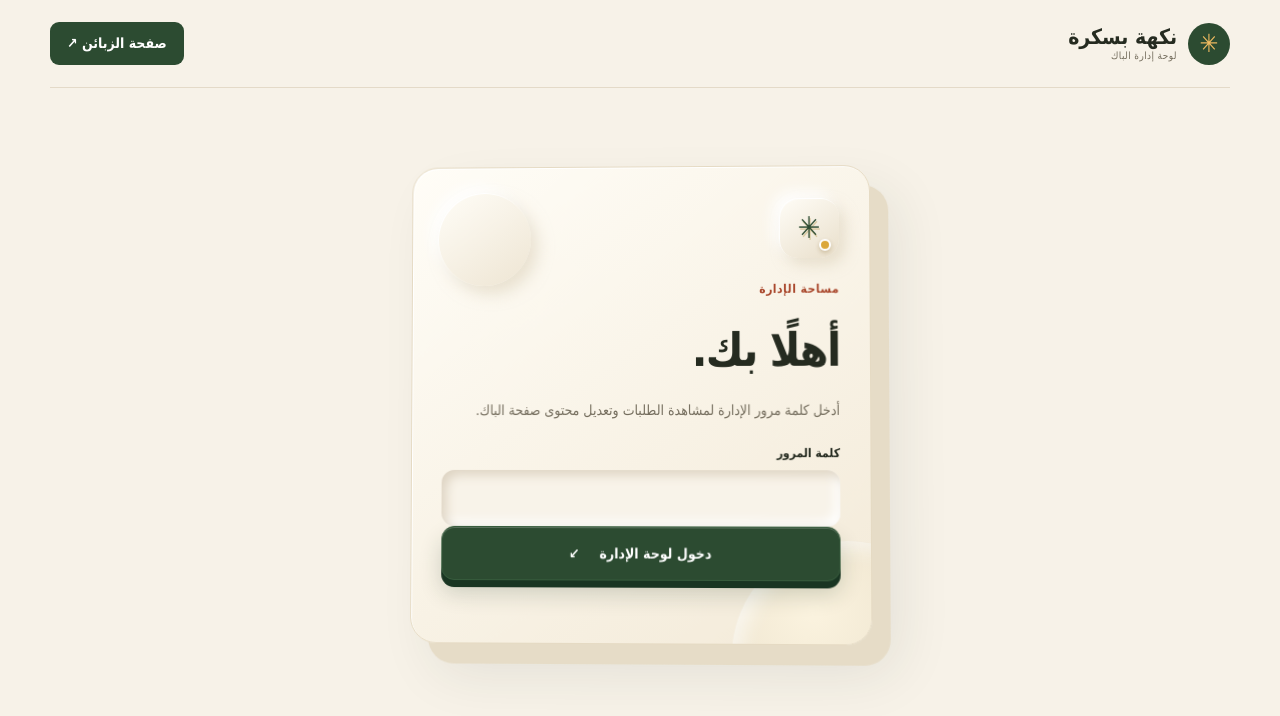
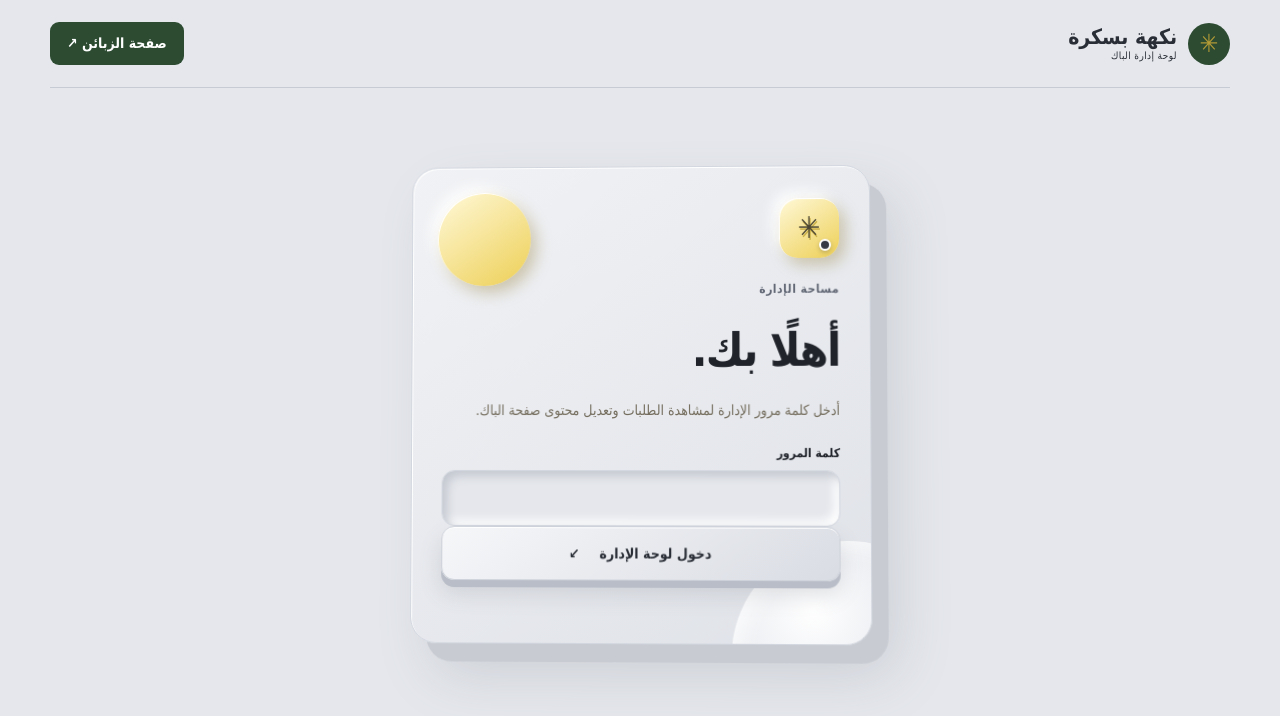
Before and after one commit to azzeddinecharef-netizen/tawabil, a plain HTML site: page public/admin.html in a window 1280 px wide. Drawn offline with Linux system fonts and the light colour scheme.

Commit message:
Apply pearl-gray 3D theme to admin dashboard

```diff
--- a/public/mobile.css
+++ b/public/mobile.css
@@ -60,3 +60,36 @@ html{scroll-padding-top:82px}body{overflow-x:hidden}input,textarea,button{font-s
 
 /* Keep the fixed mobile order button in the same lamp-gray palette. */
 .mobile-order{background:linear-gradient(145deg,#f6f7f9,#d9dce3)!important;border:1px solid #cdd1d9;color:#292d35!important;box-shadow:0 6px 0 #b8bdc7,0 12px 20px #656b772c,inset 0 1px 0 #fff!important}
+
+/* Apply the pearl-gray 3D palette to the complete administration area. */
+body:has(.admin-main){background:#e5e7ec;color:#20232a}
+body:has(.admin-main) .nav{border-color:#c6cbd4;background:#e5e7ec}
+body:has(.admin-main) .brand,body:has(.admin-main) .brand small{color:#292d35}
+body:has(.admin-main) .brand-mark{color:#b49b36}
+.admin-main{color:#20232a}
+.admin-main .eyebrow,.admin-main .optional,.admin-main .help-text{color:#626875}
+.admin-main .login-3d,.admin-main .table-wrap,.admin-main .order-card,.admin-main details,.admin-main .media-editor-card{background:linear-gradient(145deg,#f1f2f5,#dfe2e8);border-color:#d2d6de;color:#20232a;box-shadow:12px 13px 28px #73798524,-7px -7px 17px #ffffffaa,inset 1px 1px 0 #fff}
+.admin-main .login-3d{box-shadow:16px 18px 0 #c8cbd2,23px 29px 54px #73798538,inset 1px 1px 0 #fff}
+.admin-main .login-3d::before{background:radial-gradient(circle at 35% 30%,#fff,#d9dde5 72%);box-shadow:inset 8px 8px 18px #ffffffc9,inset -8px -9px 18px #aeb4c280}
+.admin-main .login-3d::after,.admin-main .login-emblem{background:linear-gradient(145deg,#fff9d9,#edcf55);box-shadow:6px 7px 15px #9a884766,-6px -6px 14px #fff,inset 1px 1px #fff;color:#4a4533}
+.admin-main .login-emblem span{text-shadow:1px 2px 0 #c8ad43}
+.admin-main .login-emblem i{border-color:#fff;background:#343943;box-shadow:0 2px 4px #34394340}
+.admin-main .login-3d input,.admin-main .toolbar input,.admin-main #settingsForm input,.admin-main #settingsForm textarea,.admin-main .media-editor-fields input,.admin-main .media-editor-fields select{border:1px solid #d3d7df;background:#e5e7ec;color:#20232a;box-shadow:inset 5px 5px 10px #c4c8d0,inset -5px -5px 10px #fff}
+.admin-main .login-3d input::placeholder,.admin-main input::placeholder,.admin-main textarea::placeholder{color:#747985}
+.admin-main .login-3d input:focus,.admin-main input:focus,.admin-main textarea:focus,.admin-main select:focus{outline:0;border-color:#d5bd58;box-shadow:inset 5px 5px 10px #c4c8d0,inset -5px -5px 10px #fff,0 0 0 3px #f0d55d88}
+.admin-main .button,.admin-main .add-media,.admin-main .remove-media{background:linear-gradient(145deg,#f6f7f9,#d9dce3);border:1px solid #cdd1d9;color:#292d35;box-shadow:0 5px 0 #b8bdc7,0 10px 18px #656b772b,inset 0 1px 0 #fff}
+.admin-main .button:hover,.admin-main .add-media:hover,.admin-main .remove-media:hover{background:linear-gradient(145deg,#fff,#dfe2e8);box-shadow:0 7px 0 #b8bdc7,0 12px 20px #656b772b,inset 0 1px 0 #fff}
+.admin-main .button:active,.admin-main .add-media:active,.admin-main .remove-media:active{transform:translateY(3px);box-shadow:0 2px 0 #b8bdc7,0 5px 9px #656b772b}
+.admin-main .login-3d .button{min-height:54px;border-color:#cdd1d9;border-radius:13px;box-shadow:0 7px 0 #b8bdc7,0 13px 22px #656b7730,inset 0 1px 0 #fff}
+.admin-main .login-3d .button:hover{box-shadow:0 9px 0 #b8bdc7,0 15px 24px #656b7730,inset 0 1px 0 #fff}
+.admin-main .login-3d .button:active{box-shadow:0 3px 0 #b8bdc7,0 7px 12px #656b7725}
+.admin-main .badge{background:linear-gradient(145deg,#f6eaa7,#e3c94c);color:#373322;box-shadow:4px 4px 9px #77705b38,-3px -3px 8px #fff}
+.admin-main th{background:#d9dde5;color:#3c414b}
+.admin-main th,.admin-main td,.admin-main .order-card-head{border-color:#c9cdd5}
+.admin-main tbody tr:nth-child(even){background:#e9ebef}
+.admin-main .order-card-head span,.admin-main .order-card dt{color:#646b77}
+.admin-main summary{color:#292d35}
+.admin-main .remove-media{color:#4a4141}
+.admin-main .settings-status,.admin-main .empty-orders{color:#4c612f}
+@media(max-width:520px){.admin-main .login-3d{box-shadow:11px 12px 0 #c8cbd2,17px 22px 38px #73798538,inset 1px 1px 0 #fff}}
+@media(prefers-reduced-motion:reduce){.admin-main *{scroll-behavior:auto!important;transition:none!important}}
```
